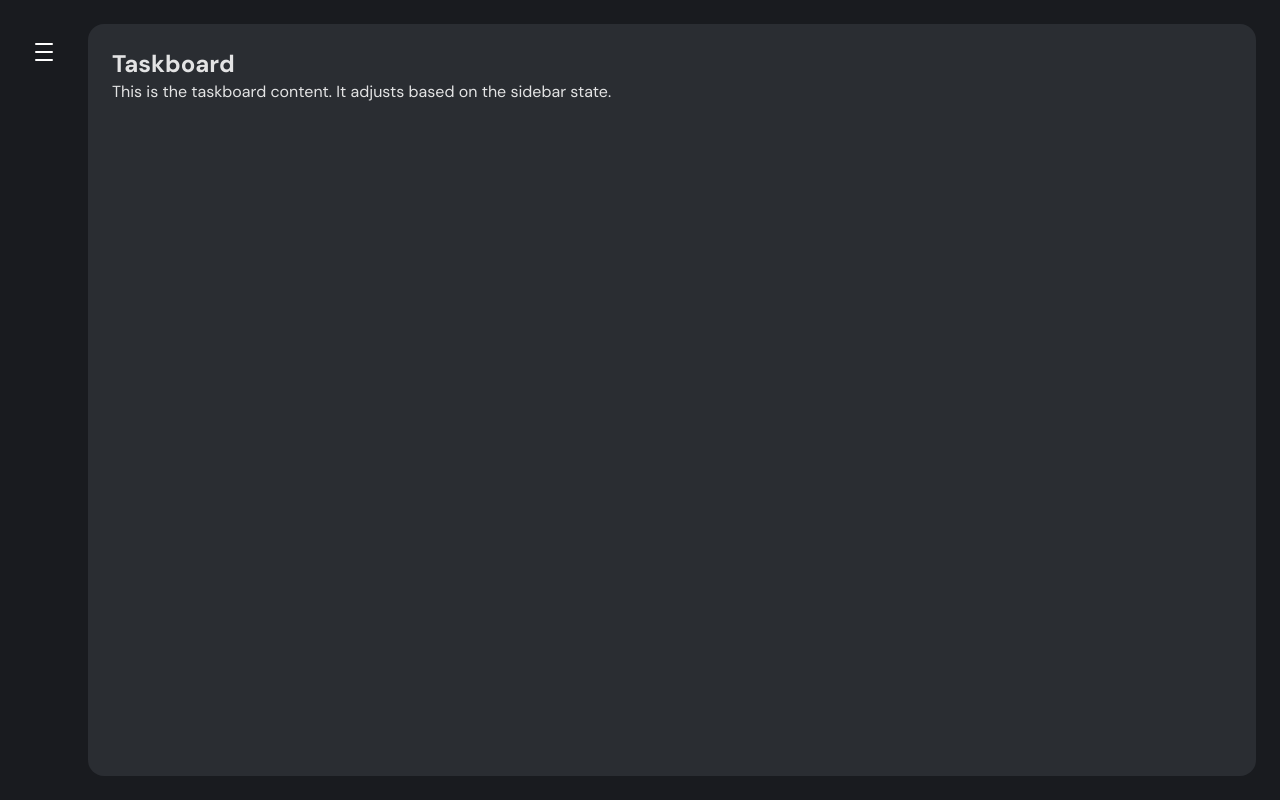
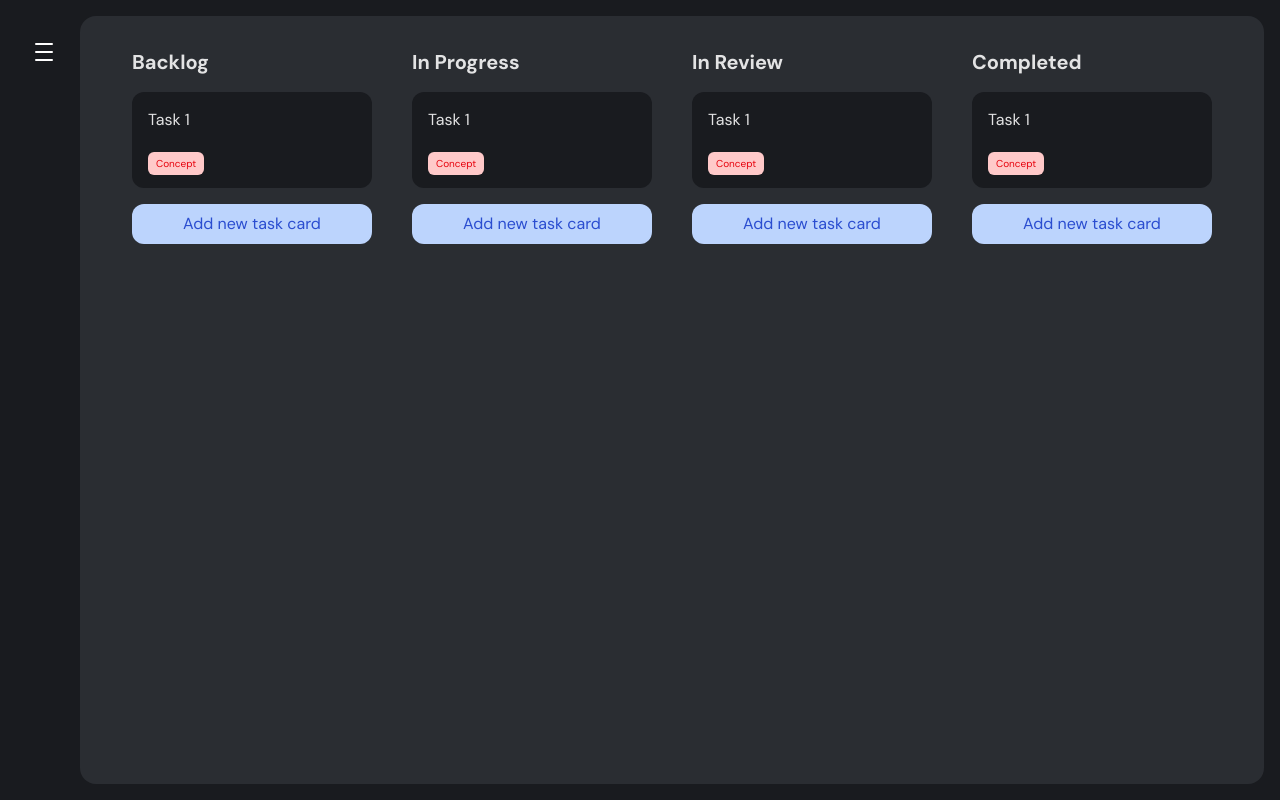
Before and after one commit to omar15hr/task-manager-app, a React (Vite) app: page / in a window 1280 px wide. Built offline with nearby package versions, Linux system fonts and the light colour scheme; a web font is replaced by a local one.

Commit message:
formato de columnas del task board, más boton

```diff
--- a/src/components/sidebar/Sidebar.tsx
+++ b/src/components/sidebar/Sidebar.tsx
@@ -29,7 +29,7 @@ export default function Sidebar({ isOpen, toggleSidebar }: SidebarProps) {
             <li>
               <div className="flex flex-row gap-3 items-center rounded py-3 pl-3 pr-4 text-gray-50 hover:bg-[#2A2D32] cursor-pointer">
                 <CirclePlusSvg size={26} />
-                <span>Add new board</span>
+                <span className="text-lg">Add new board</span>
               </div>
             </li>
           </ul>
--- a/src/components/taskBoard/TaskBoard.tsx
+++ b/src/components/taskBoard/TaskBoard.tsx
@@ -1,3 +1,5 @@
+import { TaskColumn } from "./TaskColumn";
+
 interface ContentProps {
   isSidebarOpen: boolean;
 }
@@ -5,13 +7,19 @@ interface ContentProps {
 export default function TaskBoard({ isSidebarOpen }: ContentProps) {
   return (
     <div
-      className={`flex-1 transition-all duration-300 bg-[#191B1F] h-screen overflow-hidden p-6 ${
+      className={`flex-1 transition-all duration-300 bg-[#191B1F] h-screen overflow-hidden p-4 ${
         isSidebarOpen ? "ml-80" : "ml-16"
       }`}
     >
-      <div className="p-6 bg-[#2A2D32] h-[calc(100vh-3rem)] rounded-2xl">
-        <h1 className="text-2xl font-bold">Taskboard</h1>
-        <p>This is the taskboard content. It adjusts based on the sidebar state.</p>
+      <div className="p-6 bg-[#2A2D32] h-[calc(100vh-2rem)] rounded-2xl">
+        <div className="flex flex-wrap gap-6 items-center justify-center">
+          {["Backlog", "In Progress", "In Review", "Completed"].map(
+            (status) => (
+              <TaskColumn key={status} status={status} />
+            )
+          )}
+        </div>
+
       </div>
     </div>
   );
--- /dev/null
+++ b/src/components/taskBoard/TaskColumn.tsx
@@ -0,0 +1,13 @@
+export const TaskColumn = ({ status }: { status: string }) => {
+  return (
+    <div className="flex flex-col gap-4 p-2 w-64 h-[calc(100vh-5rem)]">
+      <div className="text-xl font-bold">{status}</div>
+      <div className="bg-[#191B1F] rounded-xl p-4 h-24 cursor-pointer flex flex-col gap-5">
+        <h4>Task 1</h4>
+        <span className="bg-red-200 rounded-md w-auto p-1 px-2 text-[10px] text-red-600 align-bottom self-start">Concept</span>
+      </div>
+      <button className="bg-[#BCD4FD] text-[#2A4DD0] p-2 rounded-xl w-full">Add new task card</button>
+
+    </div>
+  );
+};
```
